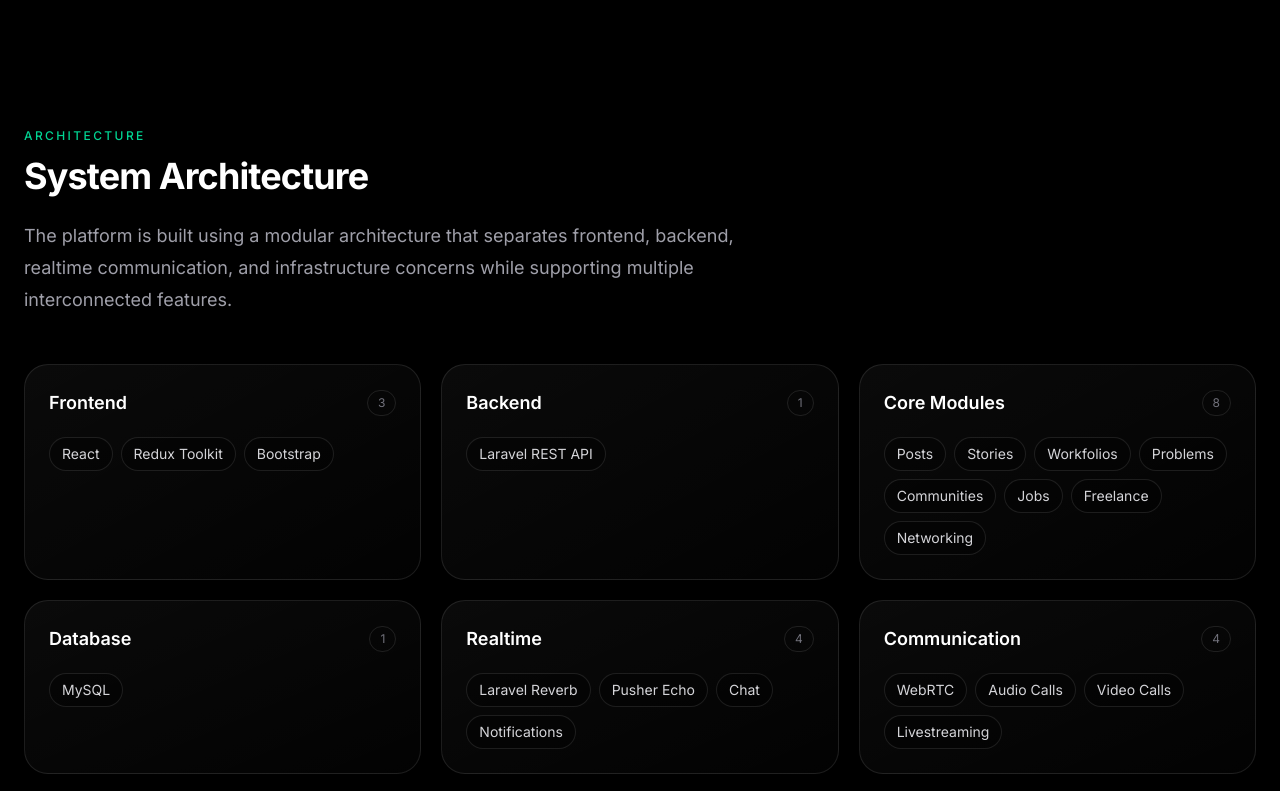
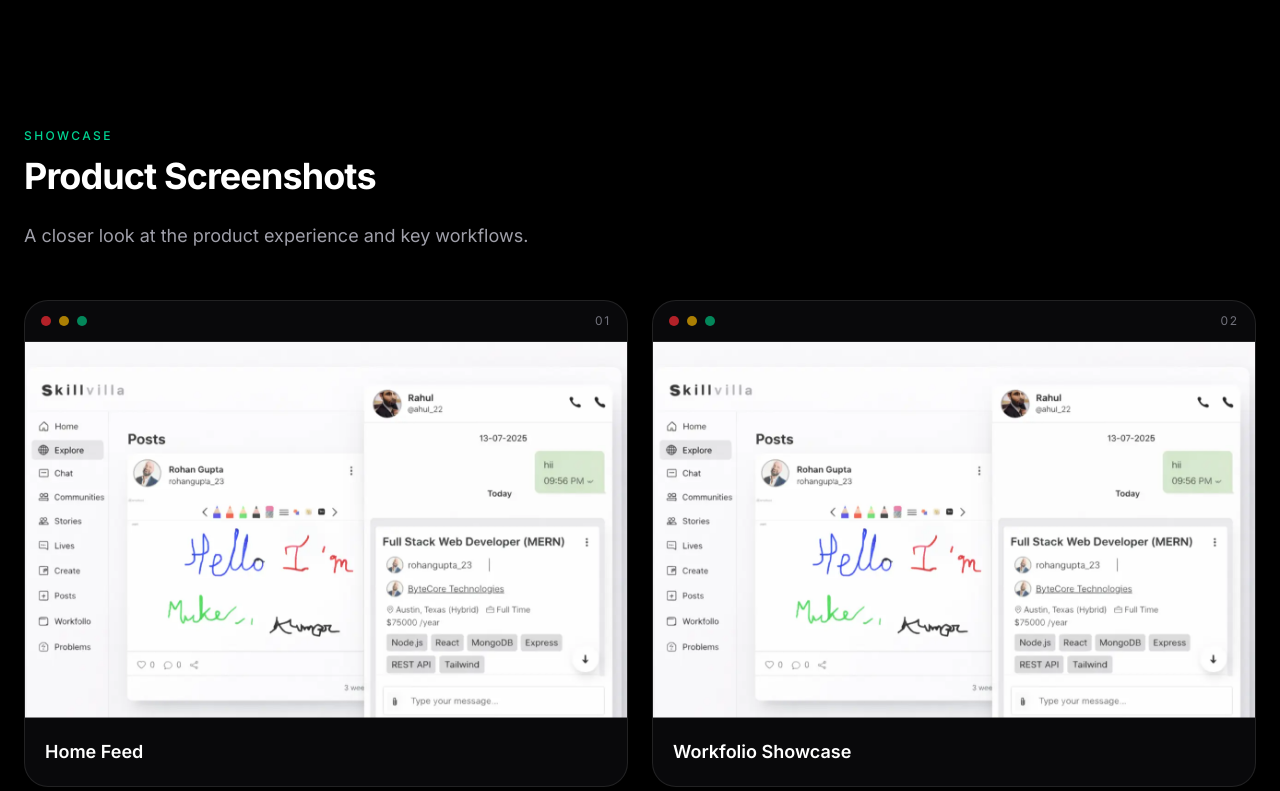
Before and after one commit to thappamkkumar/mk-portfolio, a Next.js app: page /projects/shophub in a window 1280 px wide. Shown: the part 1569-2360 px from the top of the page. Built offline with nearby package versions, Linux system fonts and the light colour scheme.

Commit message:
screenshot section added

```diff
--- a/src/app/(case-study)/projects/[slug]/page.tsx
+++ b/src/app/(case-study)/projects/[slug]/page.tsx
@@ -2,6 +2,7 @@
 
 import { skillVilla } from "@/data/projects/skillvilla";
 import Hero from "@/components/case-study/hero";
+import ScreenshotGallery from "@/components/case-study/screenshot-gallery";
 import Overview from "@/components/case-study/overview";
 import Architecture from "@/components/case-study/architecture";
 import PlatformModules from "@/components/case-study/platform-modules";
@@ -17,6 +18,7 @@
     <>
       <Hero project={project} />
       <Overview project={project} />
+      <ScreenshotGallery project={project} />
       <Architecture project={project} />
       <PlatformModules project={project} />
       <Challenges project={project} />
--- /dev/null
+++ b/src/components/case-study/screenshot-gallery.tsx
@@ -0,0 +1,149 @@
+import Image from "next/image";
+
+import { CaseStudy } from "@/types/case-study";
+
+interface ScreenshotGalleryProps {
+  project: CaseStudy;
+}
+
+export default function ScreenshotGallery({
+  project,
+}: ScreenshotGalleryProps) {
+  if (!project.screenshots?.length) {
+    return null;
+  }
+
+  return (
+    <section className="py-16">
+      <div className="max-w-3xl">
+        <p
+          className="
+            text-xs
+            font-medium
+            uppercase
+            tracking-[0.2em]
+            text-emerald-400
+          "
+        >
+          Showcase
+        </p>
+
+        <h2
+          className="
+            mt-3
+            text-3xl
+            font-bold
+            tracking-tight
+            md:text-4xl
+          "
+        >
+          Product Screenshots
+        </h2>
+
+        <p
+          className="
+            mt-6
+            text-lg
+            leading-8
+            text-zinc-400
+          "
+        >
+          A closer look at the product experience and key workflows.
+        </p>
+      </div>
+
+      <div
+        className="
+          mt-12
+          grid
+          gap-6
+          md:grid-cols-2
+        "
+      >
+        {project.screenshots.map((screenshot, index) => (
+          <div
+            key={screenshot.title}
+            className="
+              group
+              overflow-hidden
+              rounded-3xl
+              border
+              border-white/10
+              bg-zinc-950
+              transition-all
+              duration-300
+              hover:border-white/20
+              hover:-translate-y-1
+            "
+          >
+            {/* Browser Header */}
+            <div
+              className="
+                flex
+                items-center
+                justify-between
+                border-b
+                border-white/10
+                px-4
+                py-3
+              "
+            >
+              <div className="flex gap-2">
+                <span className="h-2.5 w-2.5 rounded-full bg-red-500/70" />
+                <span className="h-2.5 w-2.5 rounded-full bg-yellow-500/70" />
+                <span className="h-2.5 w-2.5 rounded-full bg-emerald-500/70" />
+              </div>
+
+              <span
+                className="
+                  text-xs
+                  uppercase
+                  tracking-[0.15em]
+                  text-zinc-500
+                "
+              >
+                {(index + 1)
+                  .toString()
+                  .padStart(2, "0")}
+              </span>
+            </div>
+
+            {/* Screenshot */}
+            <div
+              className="
+                relative
+                aspect-16/10
+                overflow-hidden
+              "
+            >
+              <Image
+                src={screenshot.image}
+                alt={screenshot.title}
+                fill
+                className="
+                  object-cover
+                  transition-transform
+                  duration-700
+                  group-hover:scale-105
+                "
+              />
+            </div>
+
+            {/* Footer */}
+            <div className="p-5">
+              <h3
+                className="
+                  text-lg
+                  font-semibold
+                  text-white
+                "
+              >
+                {screenshot.title}
+              </h3>
+            </div>
+          </div>
+        ))}
+      </div>
+    </section>
+  );
+}
--- a/src/data/projects/skillvilla.ts
+++ b/src/data/projects/skillvilla.ts
@@ -10,7 +10,30 @@
 
   type: "Personal Project",
 
-  image: "/case-study/projects/skillvilla/hero.webp",
+  image: "/case-study/projects/skillvilla/hero.webp",//feed,community,chat,jobs
+
+  screenshots: [
+    {
+      title: "Home Feed",
+      image: "/case-study/projects/skillvilla/hero.webp",
+    },
+
+    {
+      title: "Workfolio Showcase",
+      image: "/case-study/projects/skillvilla/hero.webp",
+    },
+
+    {
+      title: "Communities",
+      image: "/case-study/projects/skillvilla/hero.webp",
+    },
+
+    {
+      title: "Realtime Communication", //call image
+      image: "/case-study/projects/skillvilla/hero.webp",
+    },
+
+  ],
 
   liveUrl: "http://52.53.160.90/",
 
```
Also changed, not shown: src/types/case-study.ts (+9 -0 lines).
